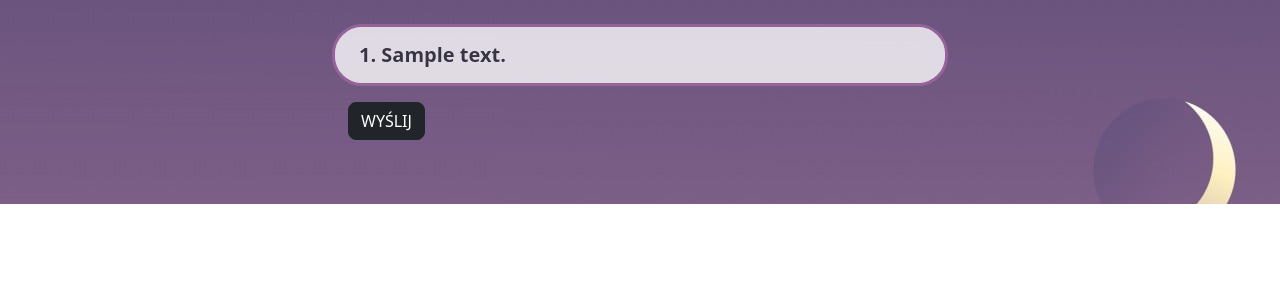
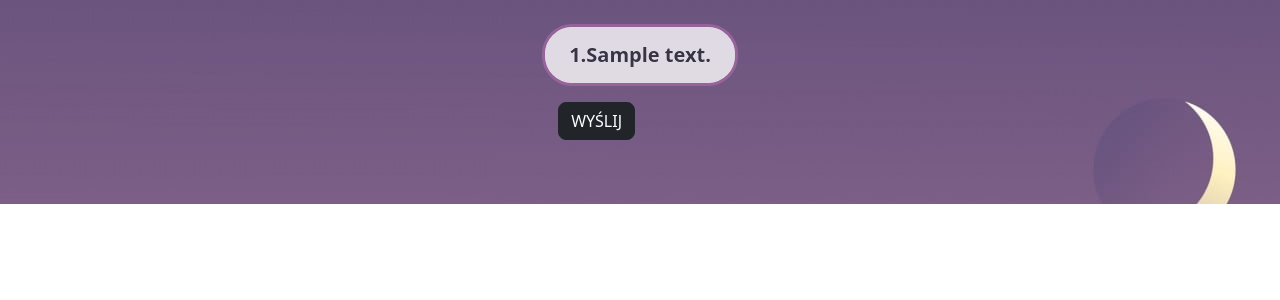
Before and after one commit to MichWozPol/Sleep_Disorders_Assessment, a Flask app: template sleep_disorders/templates/index.html in a window 1280 px wide. Shown: the part 56-356 px from the top of the page. Run offline with Flask 2, Linux system fonts and the light colour scheme; the template is opened without the code that fills it: most values are stand-ins (such as "Sample title", 1, 10 or a date in 2020); parts of the project's set-up code (start-up, migrations or seed data) failed here and were passed over; some libraries are stand-ins or nearby versions.

Commit message:
correct responsivenvess

```diff
--- a/sleep_disorders/routes.py
+++ b/sleep_disorders/routes.py
@@ -12,8 +12,8 @@
     user = db.session.query(User.Users).all()
 
     if request.method == "POST":
-        #ip_address = request.headers['X-Real-IP']
-        ip_address = request.remote_addr
+        ip_address = request.headers['X-Real-IP']
+        #ip_address = request.remote_addr
 
         if ip_address not in (item.ip for item in user):
             date = datetime.datetime.now()
--- a/sleep_disorders/templates/index.html
+++ b/sleep_disorders/templates/index.html
@@ -19,7 +19,7 @@
     background-image: url('static/images/background_night.jpg');
     background-attachment: fixed;
     background-position: center;">
-        <div class="row w-50 pt-4 pb-3 d-inline-block d-none d-lg-block">
+        <div class="row w-50 pt-4 pb-3 d-inline-block d-none d-xxl-block">
             {% with messages = get_flashed_messages(with_categories=true) %}
                 {% if messages %}
                     {% for category, message in messages %}
@@ -71,7 +71,7 @@
             </form>
         </div>
 
-        <div class="row pt-4 pb-3 d-inline-block d-lg-none px-3" style="max-width: 100% !important;">
+        <div class="row pt-4 pb-3 d-inline-block d-xxl-none px-3" style="max-width: 100% !important;">
             {% with messages = get_flashed_messages(with_categories=true) %}
                 {% if messages %}
                     {% for category, message in messages %}
@@ -93,7 +93,7 @@
                         <div class="question-container px-4 pt-3">
                             <p class="h5 fw-bold" style="opacity: 1 !important;">{{ loop.index }}.{{ question.content }}
                             {% if question.type == "choose" %}
-                                <span class="text-danger">*</span>
+                                <span class="text-danger" style="letter-spacing:-10px;">*</span>
                             {% endif %}
                             </p>
                         </div>
```
